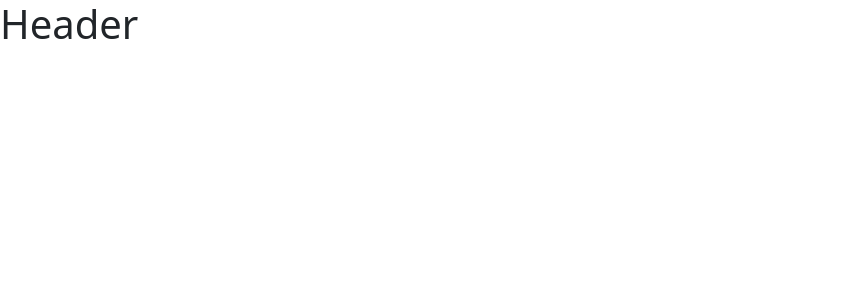
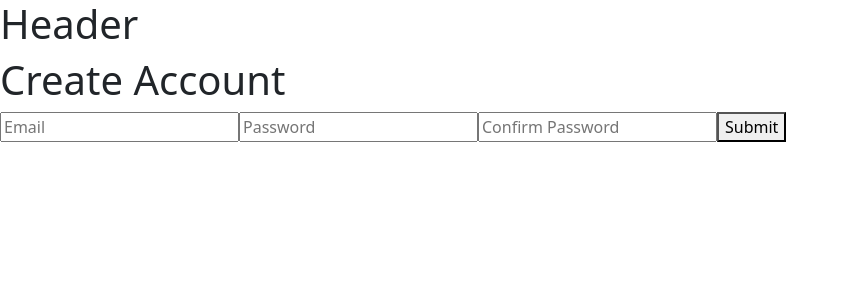
Before and after one commit to yongsannnn/exp-tracker-react, a React (Create React App) app: page /register in a window 1280 px wide. Shown: the top 300 px of the page, without its empty margins (0-849 px from the left). Built offline with nearby package versions, Linux system fonts and the light colour scheme.

Commit message:
added creation of account

```diff
--- a/src/App.js
+++ b/src/App.js
@@ -6,6 +6,7 @@ import Header from "./pages/Header"
 import Landing from "./pages/Landing"
 import Expenses from "./pages/Expenses"
 import LoginContext from "./pages/LoginContext"
+import CreateAccount from "./pages/CreateAccount"
 // import './App.css';
 
 function App() {
@@ -47,6 +48,9 @@ function App() {
                             <Route exact path="/expenses">
                                 <Expenses />
                             </Route>
+                            <Route exact path="/register">
+                                <CreateAccount/>
+                            </Route>
                         </Switch>
                     </section>
                 </Router>
--- /dev/null
+++ b/src/pages/CreateAccount.js
@@ -0,0 +1,68 @@
+import React, { useState } from "react";
+import axios from "axios"
+import config from "../config"
+import { useHistory } from "react-router-dom"
+
+const baseUrl = config.baseUrl
+
+
+export default function CreateAccount() {
+    const history = useHistory();
+    const [email, setEmail] = useState("")
+    const [password, setPassword] = useState("")
+    const [confirmPassword, setConfirmPassword] = useState("")
+    const [isPasswordShort, setIsPasswordShort] = useState(false)
+    const [isPasswordDifferent, setIsPasswordDifferent] = useState(false)
+    const [isEmailFormat, setIsEmailFormat] = useState(false)
+    const [registerError, setRegisterError] = useState(false)
+
+
+    function validateEmail(email) {
+        let reg = /\S+@\S+\.\S+/;
+        return reg.test(email);
+    }
+
+    const submitDetails = async () => {
+        if (validateEmail(email) === false) {
+            setIsEmailFormat(true)
+        } else {
+            setIsEmailFormat(false)
+        }
+        if (password.length < 6) {
+            setIsPasswordShort(true)
+        } else {
+            setIsPasswordShort(false)
+        }
+        if (password !== confirmPassword) {
+            setIsPasswordDifferent(true)
+        } else {
+            setIsPasswordDifferent(false)
+        }
+
+        if (isEmailFormat === false && isPasswordDifferent === false && isPasswordShort === false){
+            const response = await axios.post(baseUrl + "/account/create", {
+                "email": email,
+                "password": password
+            })
+            if (response.data === "Account created."){
+                history.push("/login")
+            } else {
+                setRegisterError(true)
+            }
+        }
+    }
+
+    return (
+        <React.Fragment>
+            <h1>Create Account</h1>
+            <input type="text" placeholder="Email" name="email" value={email} onChange={(e) => setEmail(e.target.value)}></input>
+            <input type="password" placeholder="Password" name="password" value={password} onChange={(e) => setPassword(e.target.value)}></input>
+            <input type="password" placeholder="Confirm Password" name="confirmPassword" value={confirmPassword} onChange={(e) => setConfirmPassword(e.target.value)}></input>
+            <p style={{ display: isEmailFormat === true ? "block" : "none" }}>*Invalid Email format.</p>
+            <p style={{ display: isPasswordShort === true ? "block" : "none" }}>*Password is too short. </p>
+            <p style={{ display: isPasswordDifferent === true ? "block" : "none" }}>*Password does not match. </p>
+            <button onClick={submitDetails}>Submit</button>
+            <p style={{ display: registerError === true ? "block" : "none" }}>*Unable to create account. Check error messages or try again later. </p>
+        </React.Fragment>
+    )
+}
--- a/src/pages/Login.js
+++ b/src/pages/Login.js
@@ -2,7 +2,7 @@ import React, { useContext, useState } from "react";
 import LoginContext from "./LoginContext"
 import axios from "axios"
 import config from "../config"
-import { useHistory } from "react-router-dom"
+import { useHistory, Link } from "react-router-dom"
 
 const baseUrl = config.baseUrl
 
@@ -37,6 +37,9 @@ export default function Login() {
                 display: loginError === true ? "block" : "none"
             }}>*Invalid credentials. Please try again.</p>
             <button onClick={changeLogin}>Log in</button>
+            <div>
+                <Link to="/register">Create account</Link>
+            </div>
         </React.Fragment>
 
     )
```
